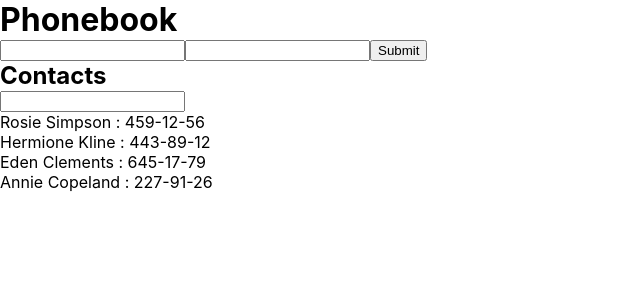
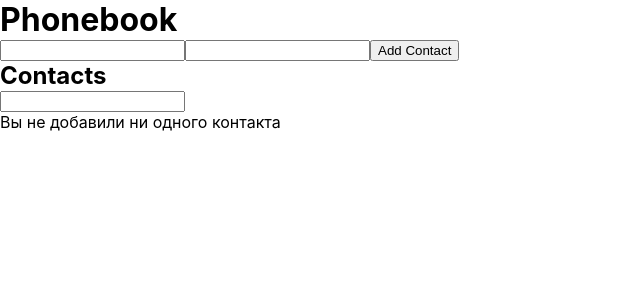
Before and after one commit to Usermen-cmd/goit-react-hw-02-phonebook, a React (Create React App) app: page / in a window 1280 px wide. Shown: the top 300 px of the page, without its empty margins (0-640 px from the left). Built offline with nearby package versions, Linux system fonts and the light colour scheme; the HTML template or start-up script is replaced by a standard one.

Commit message:
~update: unique name

```diff
--- a/src/Components/Phonebook/ContactForm/ContactForm.jsx
+++ b/src/Components/Phonebook/ContactForm/ContactForm.jsx
@@ -14,38 +14,37 @@ class ContactForm extends Component {
 
   onSubmitClick = event => {
     event.preventDefault();
+    const { setContactList } = this.props;
     this.setState(pervState => {
-      this.props.getContactList(pervState);
+      setContactList(pervState);
       return { name: '', number: '' };
     });
   };
 
   render() {
+    const { name, number } = this.state;
     return (
       <>
-        <h1>Phonebook</h1>
-        <form>
+        <form onSubmit={this.onSubmitClick}>
           <input
             type="text"
             name="name"
-            // pattern="^[a-zA-Zа-яА-Я]+(([' -][a-zA-Zа-яА-Я ])?[a-zA-Zа-яА-Я]*)*$"
-            // title="Имя может состоять только из букв, апострофа, тире и пробелов. Например Adrian, Jacob Mercer, Charles de Batz de Castelmore d'Artagnan и т. п."
-            // required
+            pattern="^[a-zA-Zа-яА-Я]+(([' -][a-zA-Zа-яА-Я ])?[a-zA-Zа-яА-Я]*)*$"
+            title="Имя может состоять только из букв, апострофа, тире и пробелов. Например Adrian, Jacob Mercer, Charles de Batz de Castelmore d'Artagnan и т. п."
+            required
             onChange={this.onChangeInput}
-            value={this.state.name}
+            value={name}
           />
           <input
             type="tel"
             name="number"
-            // pattern="\+?\d{1,4}?[-.\s]?\(?\d{1,3}?\)?[-.\s]?\d{1,4}[-.\s]?\d{1,4}[-.\s]?\d{1,9}"
-            // title="Номер телефона должен состоять цифр и может содержать пробелы, тире, круглые скобки и может начинаться с +"
-            // required
+            pattern="\+?\d{1,4}?[-.\s]?\(?\d{1,3}?\)?[-.\s]?\d{1,4}[-.\s]?\d{1,4}[-.\s]?\d{1,9}"
+            title="Номер телефона должен состоять цифр и может содержать пробелы, тире, круглые скобки и может начинаться с +"
+            required
             onChange={this.onChangeInput}
-            value={this.state.number}
+            value={number}
           />
-          <button type="submit" onClick={this.onSubmitClick}>
-            Submit
-          </button>
+          <button type="submit">Add Contact</button>
         </form>
       </>
     );
--- a/src/Components/Phonebook/ContactList/ContactList.jsx
+++ b/src/Components/Phonebook/ContactList/ContactList.jsx
@@ -1,7 +1,9 @@
-const ContactList = ({ stateData }) => {
+const ContactList = ({ contacts, optionList }) => {
   return (
+    <>
+      {contacts.length ? (
         <ol>
-      {stateData.map(el => {
+          {contacts.map(el => {
             return (
               <li key={el.id}>
                 {el.name} : {el.number}
@@ -9,6 +11,10 @@ const ContactList = ({ stateData }) => {
             );
           })}
         </ol>
+      ) : (
+        <p>{optionList}</p>
+      )}
+    </>
   );
 };
 
--- a/src/Components/Phonebook/Filter/Filter.jsx
+++ b/src/Components/Phonebook/Filter/Filter.jsx
@@ -1,7 +1,6 @@
 const Filter = ({ onFilterChange }) => {
   return (
     <>
-      <h2>Contacts</h2>
       <input type="text" onChange={onFilterChange} />
     </>
   );
--- a/src/Components/Phonebook/Phonebook.jsx
+++ b/src/Components/Phonebook/Phonebook.jsx
@@ -7,35 +7,59 @@ import ContactList from 'Components/Phonebook/ContactList/ContactList';
 
 class Phonebook extends Component {
   state = {
-    contacts: [
-      { id: 'id-1', name: 'Rosie Simpson', number: '459-12-56' },
-      { id: 'id-2', name: 'Hermione Kline', number: '443-89-12' },
-      { id: 'id-3', name: 'Eden Clements', number: '645-17-79' },
-      { id: 'id-4', name: 'Annie Copeland', number: '227-91-26' },
-    ],
+    contacts: [],
     filter: '',
   };
-  getContactList = data => {
+  isNameUnique = (name, contacts) => {
+    const hasName = contacts.find(el => el.name === name);
+    return hasName ? false : true;
+  };
+
+  setContactList = newContact => {
     this.setState(prevState => {
-      return { contacts: [...prevState.contacts, { ...data, id: uuidv4() }] };
+      const isUnique = this.isNameUnique(newContact.name, prevState.contacts);
+
+      if (isUnique) {
+        return {
+          contacts: [...prevState.contacts, { ...newContact, id: uuidv4() }],
+        };
+      }
+
+      alert(`имя ${newContact.name} есть в списке контактов`);
     });
   };
+
   onFilterChange = event => {
-    const value = event.target.value;
-    this.setState({ filter: value.toLowerCase() });
+    const normalizeValue = event.target.value.toLowerCase().trim();
+    this.setState({ filter: normalizeValue });
   };
 
   getfiltredContacts = () => {
     const { contacts, filter } = this.state;
-    return contacts.filter(el => el.name.toLowerCase().includes(filter));
+    const filtredContacts = contacts.filter(el =>
+      el.name.toLowerCase().includes(filter),
+    );
+    return filtredContacts;
   };
+
+  setEntryContactList = filtredContacts => {
+    const { contacts } = this.state;
+    if (filtredContacts.length === 0 && contacts.length === 0) {
+      return 'Вы не добавили ни одного контакта';
+    }
+    return 'Такого контакта в списке не найдено';
+  };
+
   render() {
     const filtredContacts = this.getfiltredContacts();
+    const entryContactList = this.setEntryContactList(filtredContacts);
     return (
       <div>
-        <ContactForm getContactList={this.getContactList} />
+        <h1>Phonebook</h1>
+        <ContactForm setContactList={this.setContactList} />
+        <h2>Contacts</h2>
         <Filter onFilterChange={this.onFilterChange} />
-        <ContactList stateData={filtredContacts} />
+        <ContactList contacts={filtredContacts} optionList={entryContactList} />
       </div>
     );
   }
```
Lines whose indentation alone changed are shown as unchanged.
